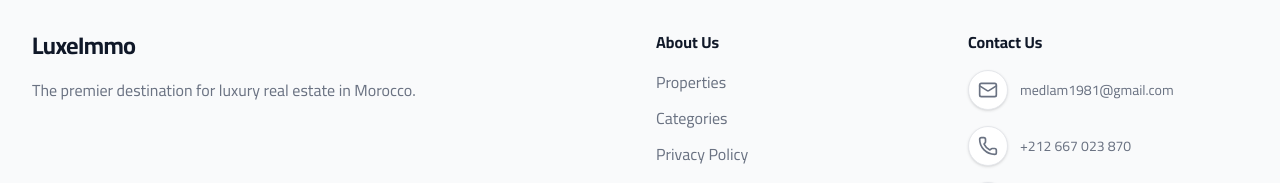
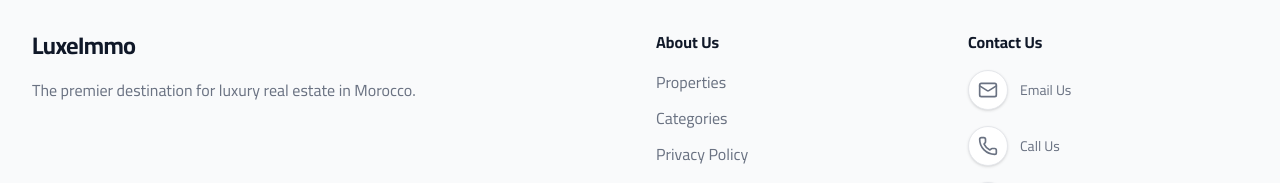
Before and after one commit to medlam1981/luxeimmo, a Next.js app: page /en/blog in a window 1280 px wide. Shown: the part 601-784 px from the top of the page. Built offline with nearby package versions, Linux system fonts and the light colour scheme; no server answers; the database is empty.

Commit message:
feat(footer): implement auth gate for secure contact actions to prevent scraping

```diff
--- a/messages/ar.json
+++ b/messages/ar.json
@@ -233,7 +233,9 @@
     "rights": "جميع الحقوق محفوظة.",
     "location": "الدار البيضاء، المغرب",
     "address": "الدار البيضاء، المغرب",
-    "privacyPolicy": "سياسة الخصوصية"
+    "privacyPolicy": "سياسة الخصوصية",
+    "emailUs": "راسلنا عبر البريد",
+    "callUs": "اتصل بنا"
   },
   "PropertiesPage": {
     "title": "العقارات",
--- a/messages/en.json
+++ b/messages/en.json
@@ -233,7 +233,9 @@
     "rights": "All rights reserved.",
     "location": "Casablanca, Morocco",
     "address": "Casablanca, Morocco",
-    "privacyPolicy": "Privacy Policy"
+    "privacyPolicy": "Privacy Policy",
+    "emailUs": "Email Us",
+    "callUs": "Call Us"
   },
   "PropertiesPage": {
     "title": "Real Estate Properties",
--- a/messages/es.json
+++ b/messages/es.json
@@ -233,7 +233,9 @@
     "rights": "Todos los derechos reservados.",
     "location": "Casablanca, Marruecos",
     "address": "Casablanca, Marruecos",
-    "privacyPolicy": "política de privacidad"
+    "privacyPolicy": "política de privacidad",
+    "emailUs": "Envíenos un correo",
+    "callUs": "Llámenos"
   },
   "PropertiesPage": {
     "title": "Propiedades Inmobiliarias",
--- a/messages/fr.json
+++ b/messages/fr.json
@@ -233,7 +233,9 @@
     "rights": "Tous droits réservés.",
     "location": "Casablanca, Maroc",
     "address": "Casablanca, Maroc",
-    "privacyPolicy": "politique de confidentialité"
+    "privacyPolicy": "politique de confidentialité",
+    "emailUs": "Envoyez-nous un email",
+    "callUs": "Appelez-nous"
   },
   "PropertiesPage": {
     "title": "Propriétés immobilières",
--- a/src/components/storefront/Footer.tsx
+++ b/src/components/storefront/Footer.tsx
@@ -1,6 +1,7 @@
 import { Link } from '@/i18n/routing';
 import { getTranslations } from 'next-intl/server';
-import { Mail, Phone, MapPin } from 'lucide-react';
+import { MapPin } from 'lucide-react';
+import { SecureContactButton } from './SecureContactButton';
 import { getSettings } from '@/lib/settings';
 
 import { Suspense } from 'react';
@@ -36,20 +37,18 @@ async function FooterContent({ locale }: { locale: string }) {
             <h4 className="text-gray-900 dark:text-white font-bold mb-4">{t('contactUs')}</h4>
             <div className="flex flex-col gap-4">
               {settings.storeEmail && (
-                <a href={`mailto:${settings.storeEmail}`} className="flex items-center gap-3 text-gray-500 dark:text-gray-400 hover:text-black dark:hover:text-white transition-colors">
-                  <div className="h-10 w-10 bg-white dark:bg-gray-800 border border-gray-200 dark:border-gray-700 rounded-full flex items-center justify-center shadow-sm">
-                    <Mail className="w-5 h-5" />
-                  </div>
-                  <span className="text-sm truncate">{settings.storeEmail}</span>
-                </a>
+                <SecureContactButton
+                  type="email"
+                  value={settings.storeEmail}
+                  label={t('emailUs')}
+                />
               )}
               {settings.storePhone && (
-                <a href={`tel:${settings.storePhone}`} className="flex items-center gap-3 text-gray-500 dark:text-gray-400 hover:text-black dark:hover:text-white transition-colors">
-                  <div className="h-10 w-10 bg-white dark:bg-gray-800 border border-gray-200 dark:border-gray-700 rounded-full flex items-center justify-center shadow-sm">
-                    <Phone className="w-5 h-5" />
-                  </div>
-                  <span className="text-sm">{settings.storePhone}</span>
-                </a>
+                <SecureContactButton
+                  type="phone"
+                  value={settings.storePhone}
+                  label={t('callUs')}
+                />
               )}
               {settings.storeLocation && (
                 <div className="flex items-center gap-3 text-gray-500 dark:text-gray-400">
--- /dev/null
+++ b/src/components/storefront/SecureContactButton.tsx
@@ -0,0 +1,33 @@
+'use client';
+
+import { useSession, signIn } from 'next-auth/react';
+import { Mail, Phone } from 'lucide-react';
+
+export function SecureContactButton({
+  type,
+  value,
+  label
+}: {
+  type: 'email' | 'phone',
+  value: string,
+  label: string
+}) {
+  const { status } = useSession();
+
+  const handleClick = () => {
+    if (status === 'authenticated') {
+      window.location.href = type === 'email' ? `mailto:${value}` : `tel:${value}`;
+    } else {
+      signIn('google');
+    }
+  };
+
+  return (
+    <button onClick={handleClick} className="flex items-center gap-3 text-gray-500 dark:text-gray-400 hover:text-black dark:hover:text-white transition-colors text-start w-full">
+      <div className="h-10 w-10 bg-white dark:bg-gray-800 border border-gray-200 dark:border-gray-700 rounded-full flex items-center justify-center shadow-sm shrink-0">
+        {type === 'email' ? <Mail className="w-5 h-5" /> : <Phone className="w-5 h-5" />}
+      </div>
+      <span className="text-sm">{label}</span>
+    </button>
+  );
+}
```
